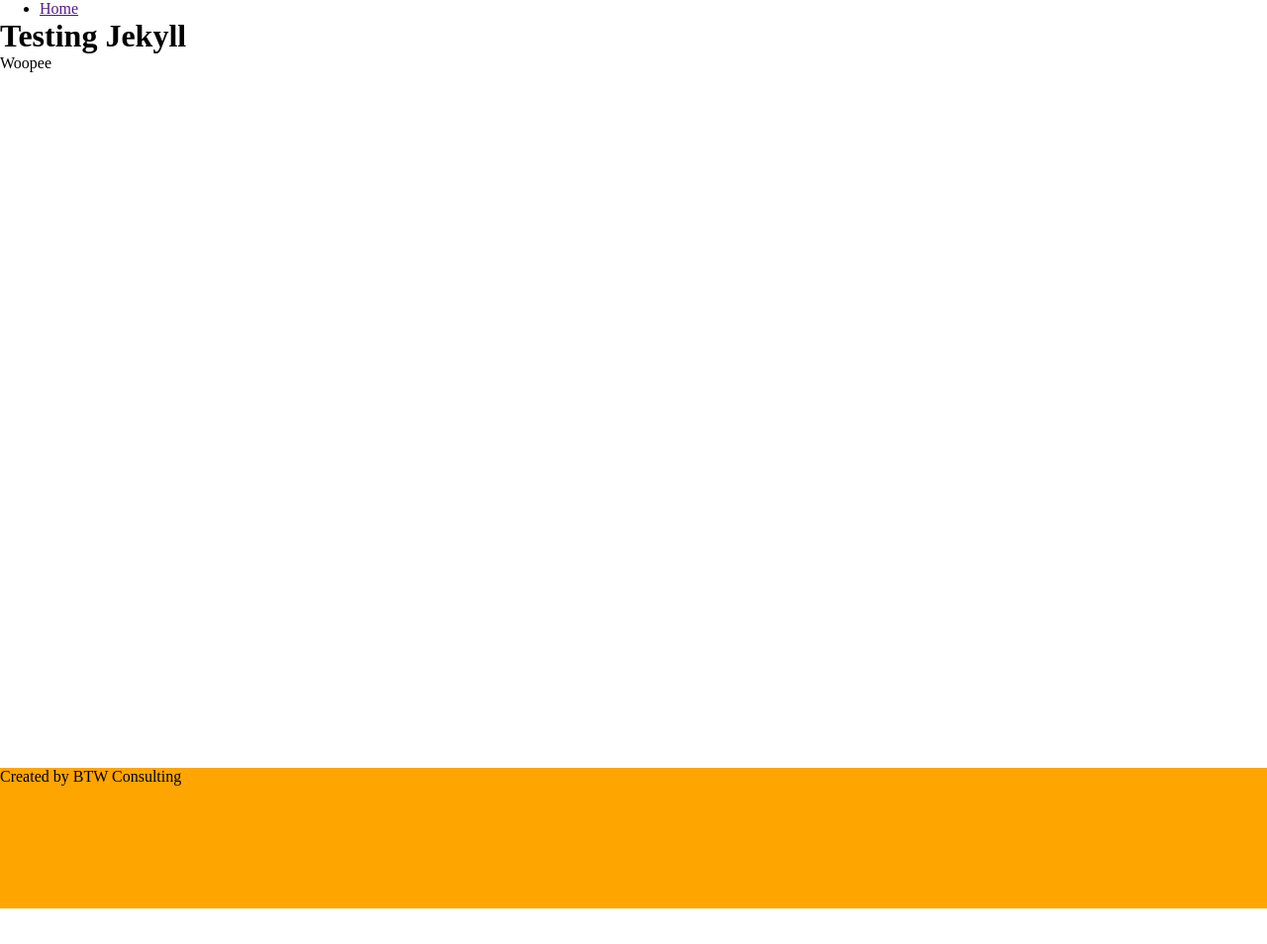
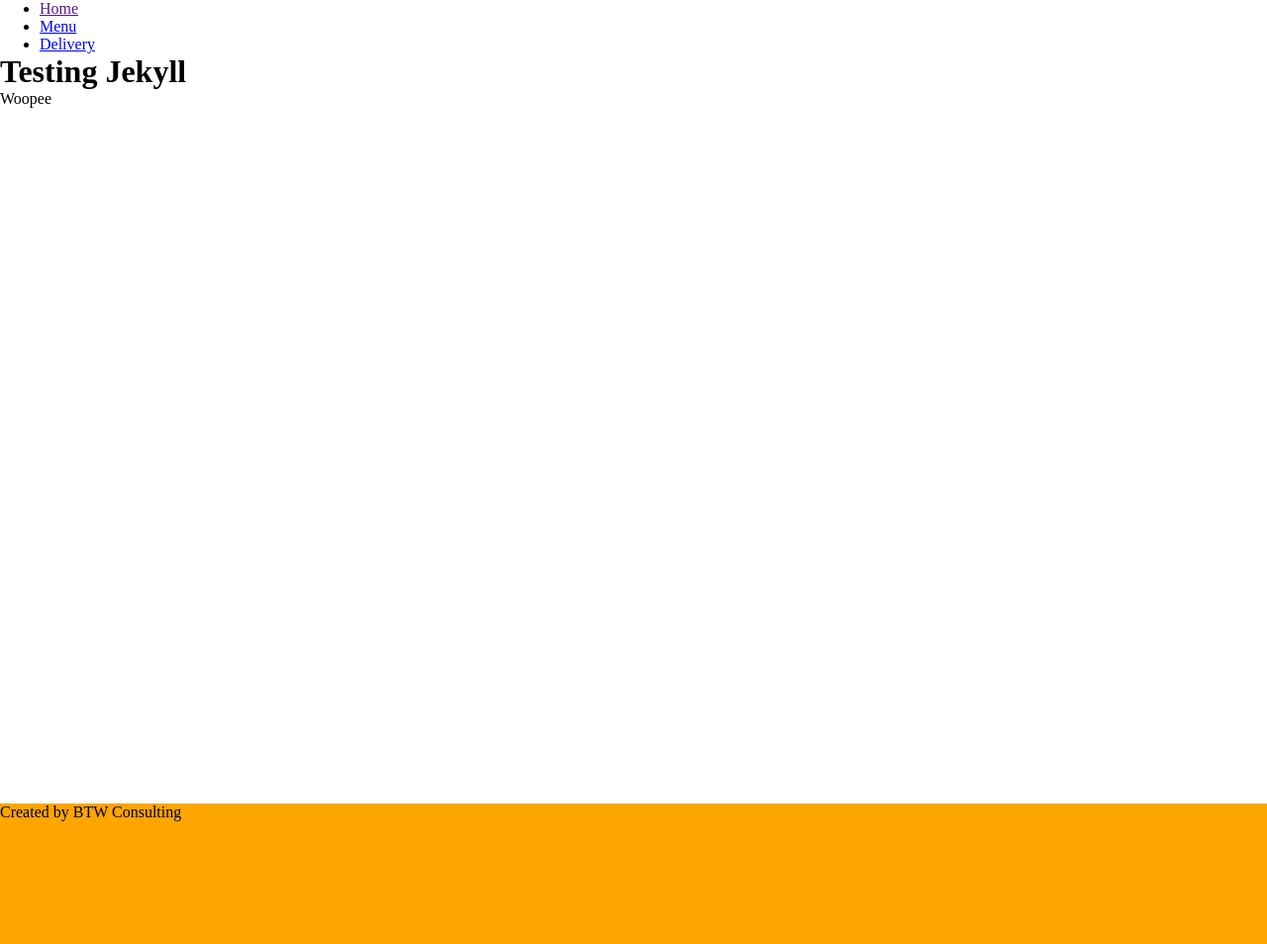
Before and after one commit to burn123/BTW250Final, a Jekyll site: the page built from index.html, in a window 1280 px wide. Shown: the whole page at 99% size. Built offline with Jekyll 4.4.1, drawn with Linux system fonts in a browser that asks for light colours; before the commit the page ends 918 px from its top, so only the background shows below that.

Commit message:
Add more nav links

```diff
--- a/_layouts/default.html
+++ b/_layouts/default.html
@@ -9,6 +9,8 @@
     <nav>
         <ul>
             <li><a href="">Home</a></li>
+            <li><a href="menu">Menu</a></li>
+            <li><a href="delivery">Delivery</a></li>
         </ul>
     </nav>
     <div class="container">
```
